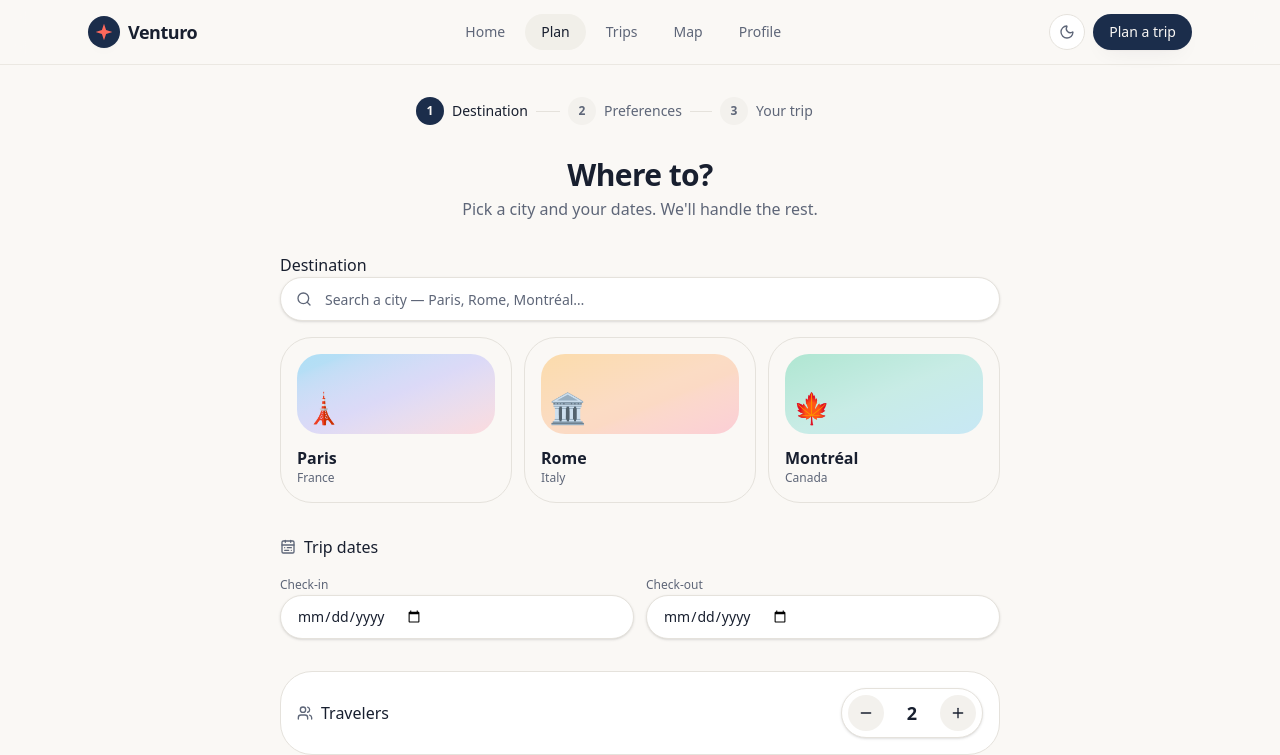
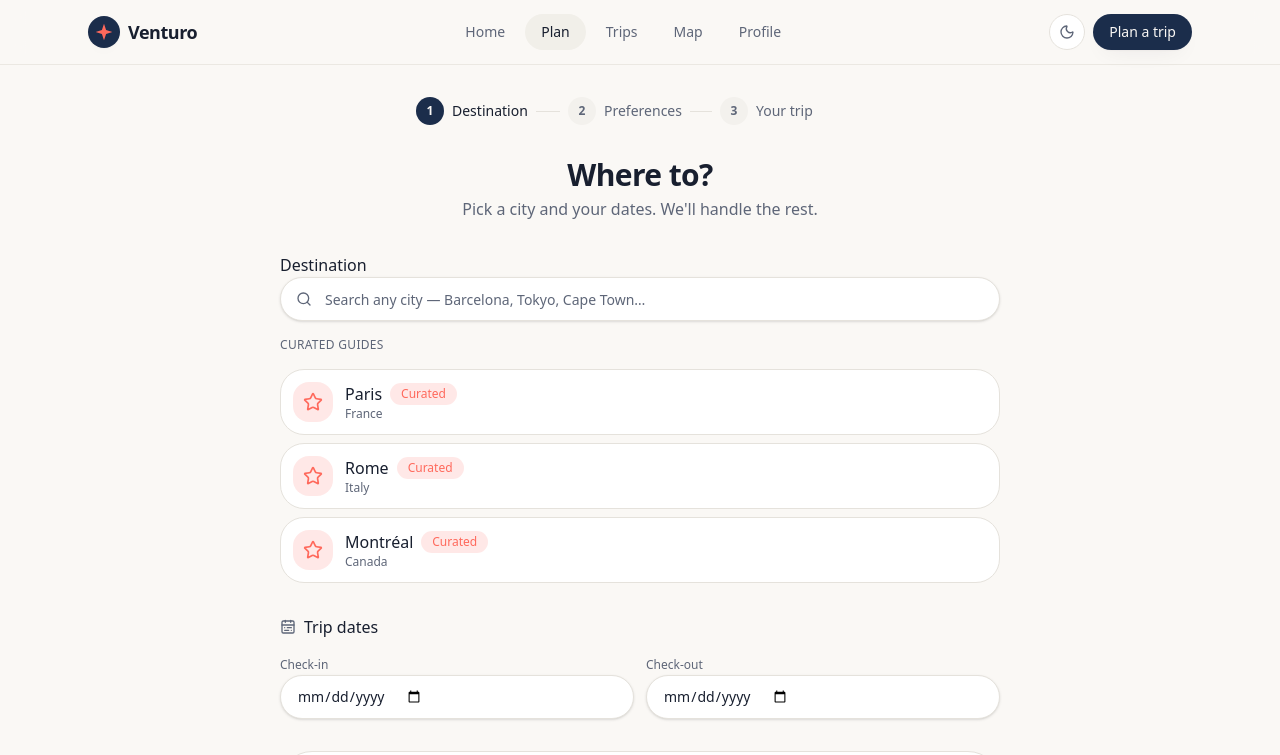
Before and after one commit to rakib-akter/Venturo, a Next.js app: page /plan in a window 1280 px wide. Shown: the top 755 px of the page. Built offline with nearby package versions, Linux system fonts and the light colour scheme.

Commit message:
feat(plan): wire worldwide search into the plan flow

```diff
--- a/components/trip/PlanClient.tsx
+++ b/components/trip/PlanClient.tsx
@@ -8,7 +8,7 @@ import { useTripDraft } from "@/lib/trip-draft";
 import { readProfile } from "@/lib/profile-store";
 import { nightsBetween } from "@/lib/utils";
 import { StepIndicator } from "@/components/trip/StepIndicator";
-import { DestinationPicker } from "@/components/trip/DestinationPicker";
+import { DestinationSearch } from "@/components/trip/DestinationSearch";
 import { NumberStepper } from "@/components/ui/number-stepper";
 import { Button } from "@/components/ui/button";
 import { Input } from "@/components/ui/input";
@@ -29,7 +29,14 @@ export function PlanClient() {
     const slug = params.get("destination");
     if (slug && !draft.destination) {
       const d = DESTINATIONS.find((x) => x.slug === slug);
-      if (d) patch({ destination: d.slug, country: d.country });
+      if (d)
+        patch({
+          destination: d.slug,
+          country: d.country,
+          center: d.center,
+          source: "curated",
+          displayCity: d.city,
+        });
     }
     if (!draft.destination && (draft.foodPreferences ?? []).length === 0) {
       const profile = readProfile();
@@ -65,10 +72,17 @@ export function PlanClient() {
         {/* Destination */}
         <section className="space-y-3">
           <Label className="text-base">Destination</Label>
-          <DestinationPicker
-            destinations={DESTINATIONS}
+          <DestinationSearch
             value={draft.destination}
-            onSelect={(slug, country) => patch({ destination: slug, country })}
+            onSelect={(r) =>
+              patch({
+                destination: r.slug,
+                country: r.country,
+                center: r.center,
+                source: r.source,
+                displayCity: r.city,
+              })
+            }
           />
         </section>
 
```
